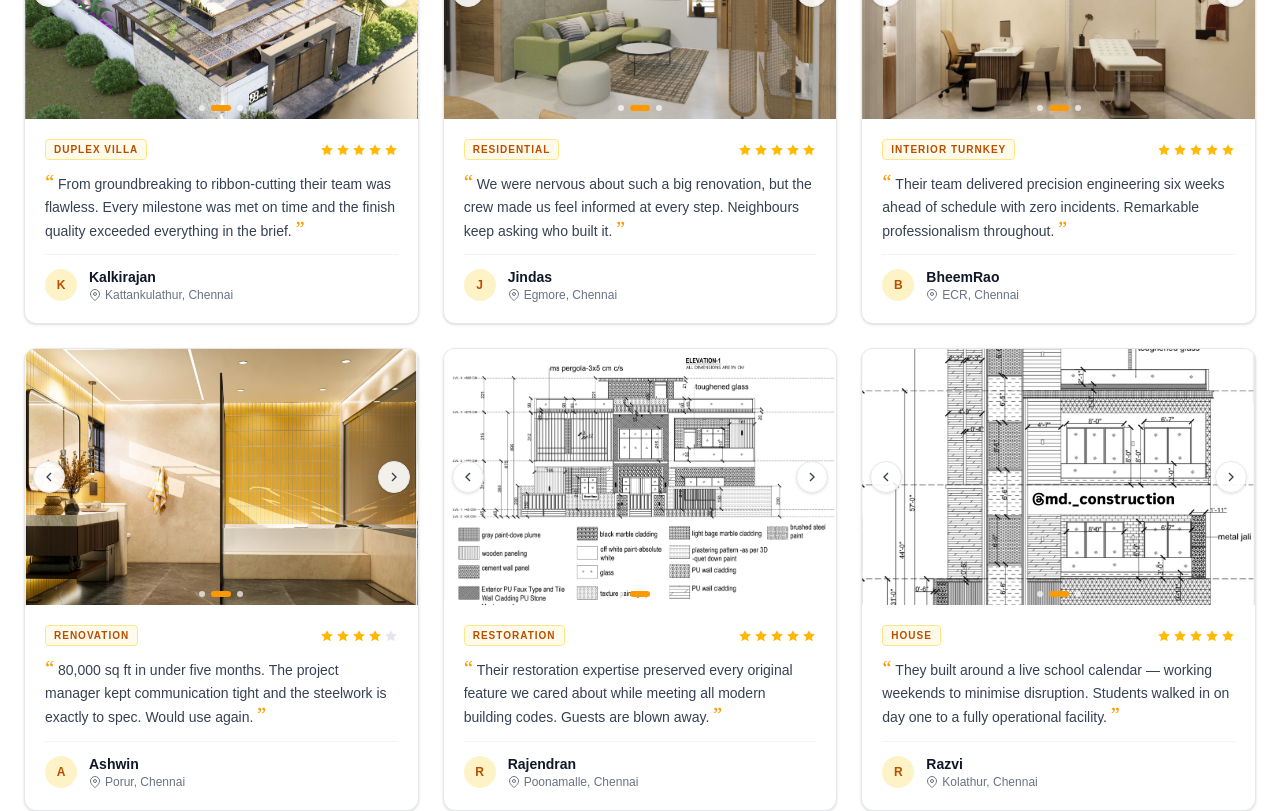
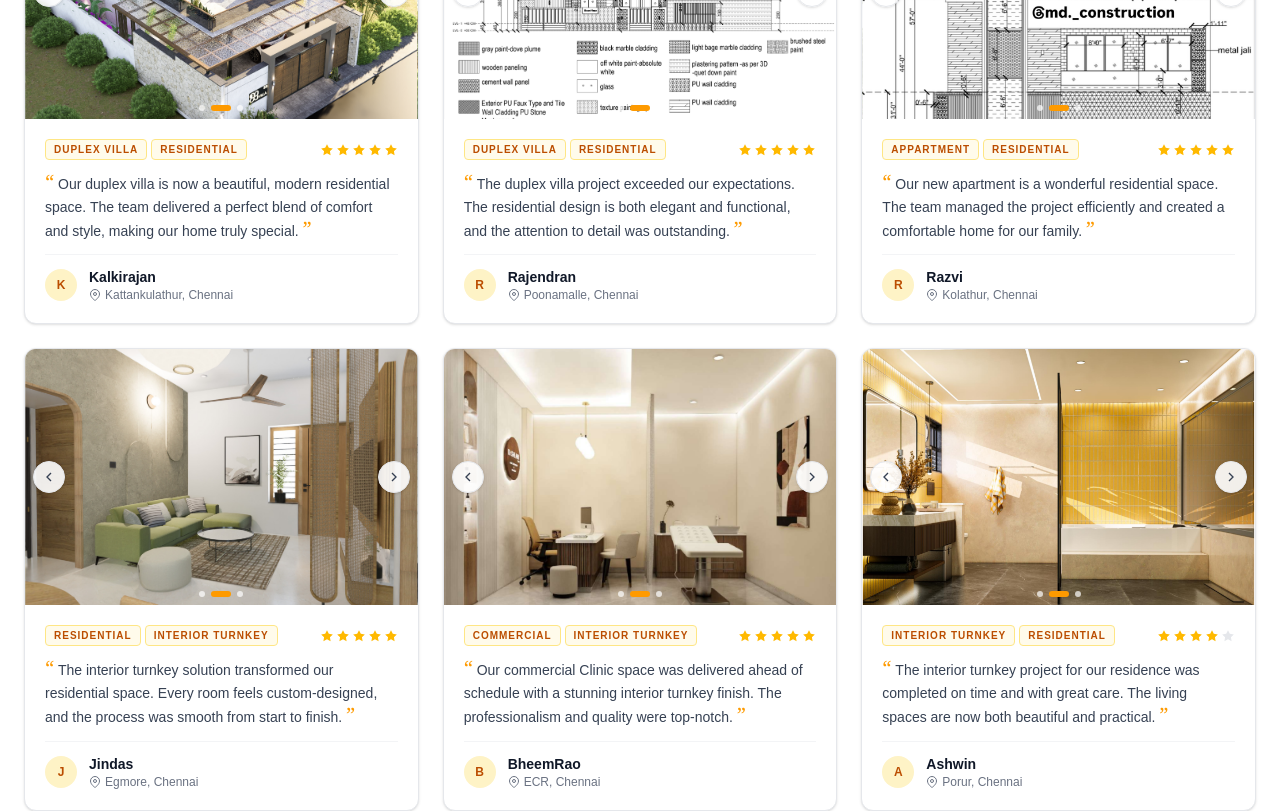
Before and after one commit to aajai54/md-construction-group, a Next.js app: page /en/testimonial in a window 1280 px wide. Shown: the part 440-1251 px from the top of the page. Built offline with nearby package versions, Linux system fonts and the light colour scheme; no server answers.

Commit message:
updated testimonial ordr

```diff
--- /dev/null
+++ b/google61d7ceb0dd5c25b1.html
@@ -0,0 +1 @@
+google-site-verification: google61d7ceb0dd5c25b1.html
--- a/src/app/[locale]/testimonial/page.tsx
+++ b/src/app/[locale]/testimonial/page.tsx
@@ -14,7 +14,7 @@ interface Testimonial {
   name: string;
   location: string;
   quote: string;
-  tag?: string;
+  tag?: string[];
   stars?: number; // 1–5
   media: TestimonialMedia;
 }
@@ -25,10 +25,10 @@ const testimonials: Testimonial[] = [
   {
     name: "Kalkirajan ",
     location: "Kattankulathur, Chennai",
-    tag: "Duplex villa",
+    tag: ["Duplex villa", "Residential"],
     stars: 5,
     quote:
-      "From groundbreaking to ribbon-cutting their team was flawless. Every milestone was met on time and the finish quality exceeded everything in the brief.",
+      "Our duplex villa is now a beautiful, modern residential space. The team delivered a perfect blend of comfort and style, making our home truly special.",
     media: {
       type: "images",
       srcs: [
@@ -39,12 +39,44 @@ const testimonials: Testimonial[] = [
     },
   },
   {
+    name: "Rajendran",
+    location: "Poonamalle, Chennai",
+    tag: ["Duplex villa", "Residential"],
+    stars: 5,
+    quote:
+      "The duplex villa project exceeded our expectations. The residential design is both elegant and functional, and the attention to detail was outstanding.",
+    media: {
+      type: "images",
+      srcs: [
+        `${testimonialBasePath}/5/1.jpg`,
+        `${testimonialBasePath}/5/2.png`,
+        `${testimonialBasePath}/5/3.png`,
+      ],
+    },
+  },
+  {
+    name: "Razvi",
+    location: "Kolathur, Chennai",
+    tag: ["Appartment","Residential"],
+    stars: 5,
+    quote:
+      "Our new apartment is a wonderful residential space. The team managed the project efficiently and created a comfortable home for our family.",
+    media: {
+      type: "images",
+      srcs: [
+        `${testimonialBasePath}/6/1.jpg`,
+        `${testimonialBasePath}/6/2.jpg`,
+        `${testimonialBasePath}/6/3.jpg`,
+      ],
+    },
+  },
+  {
     name: "Jindas",
     location: "Egmore, Chennai",
-    tag: "Residential",
+    tag: ["Residential", "Interior Turnkey"],
     stars: 5,
     quote:
-      "We were nervous about such a big renovation, but the crew made us feel informed at every step. Neighbours keep asking who built it.",
+      "The interior turnkey solution transformed our residential space. Every room feels custom-designed, and the process was smooth from start to finish.",
     media: {
       type: "images",
       srcs: [
@@ -57,10 +89,10 @@ const testimonials: Testimonial[] = [
   {
     name: "BheemRao",
     location: "ECR, Chennai",
-    tag: "Interior Turnkey",
+    tag: ["Commercial", "Interior Turnkey"],
     stars: 5,
     quote:
-      "Their team delivered precision engineering six weeks ahead of schedule with zero incidents. Remarkable professionalism throughout.",
+      "Our commercial Clinic space was delivered ahead of schedule with a stunning interior turnkey finish. The professionalism and quality were top-notch.",
     // media: {
     //   type: "video",
     //   src: `${testimonialBasePath}/3/1.mp4`,
@@ -77,48 +109,16 @@ const testimonials: Testimonial[] = [
   {
     name: "Ashwin",
     location: "Porur, Chennai",
-    tag: "Renovation",
+    tag: ["Interior Turnkey", "Residential"],
     stars: 4,
     quote:
-      "80,000 sq ft in under five months. The project manager kept communication tight and the steelwork is exactly to spec. Would use again.",
+      "The interior turnkey project for our residence was completed on time and with great care. The living spaces are now both beautiful and practical.",
     media: {
       type: "images",
       srcs: [
         `${testimonialBasePath}/4/1.png`,
         `${testimonialBasePath}/4/2.png`,
         `${testimonialBasePath}/4/3.png`,
-      ],
-    },
-  },
-  {
-    name: "Rajendran",
-    location: "Poonamalle, Chennai",
-    tag: "Restoration",
-    stars: 5,
-    quote:
-      "Their restoration expertise preserved every original feature we cared about while meeting all modern building codes. Guests are blown away.",
-    media: {
-      type: "images",
-      srcs: [
-        `${testimonialBasePath}/5/1.jpg`,
-        `${testimonialBasePath}/5/2.png`,
-        `${testimonialBasePath}/5/3.png`,
-      ],
-    },
-  },
-  {
-    name: "Razvi",
-    location: "Kolathur, Chennai",
-    tag: "House",
-    stars: 5,
-    quote:
-      "They built around a live school calendar — working weekends to minimise disruption. Students walked in on day one to a fully operational facility.",
-    media: {
-      type: "images",
-      srcs: [
-        `${testimonialBasePath}/6/1.jpg`,
-        `${testimonialBasePath}/6/2.jpg`,
-        `${testimonialBasePath}/6/3.jpg`,
       ],
     },
   },
@@ -146,9 +146,10 @@ function StarRating({ count }: { count: number }) {
 
 function ImageCarousel({ srcs }: { srcs: string[] }) {
   const [activeIndex, setActiveIndex] = useState(0);
+  const [isHovered, setIsHovered] = useState(false);
 
   useEffect(() => {
-    if (srcs.length <= 1) {
+    if (srcs.length <= 1 || isHovered) {
       return;
     }
 
@@ -159,7 +160,7 @@ function ImageCarousel({ srcs }: { srcs: string[] }) {
     return () => {
       window.clearInterval(timer);
     };
-  }, [srcs.length]);
+  }, [srcs.length, isHovered]);
 
   if (srcs.length <= 1) {
     return (
@@ -178,7 +179,11 @@ function ImageCarousel({ srcs }: { srcs: string[] }) {
   };
 
   return (
-    <div className="relative h-64 overflow-hidden">
+    <div
+      className="relative h-64 overflow-hidden"
+      onMouseEnter={() => setIsHovered(true)}
+      onMouseLeave={() => setIsHovered(false)}
+    >
       <div
         className="flex h-full transition-transform duration-500 ease-out"
         style={{ transform: `translateX(-${activeIndex * 100}%)` }}
@@ -308,9 +313,16 @@ function TestimonialCard({ item }: { item: Testimonial }) {
       <div className="flex flex-col flex-1 p-5 gap-3">
         {/* tag + stars */}
         <div className="flex items-center justify-between">
-          {item.tag && (
-            <span className="text-[10px] font-semibold tracking-widest uppercase text-amber-700 dark:text-amber-400 bg-amber-50 dark:bg-amber-900/30 border border-amber-200 dark:border-amber-800 px-2 py-0.5 rounded">
-              {item.tag}
+          {item.tag && item.tag.length > 0 && (
+            <span className="flex gap-1">
+              {item.tag.map((t, idx) => (
+                <span
+                  key={t + idx}
+                  className="text-[10px] font-semibold tracking-widest uppercase text-amber-700 dark:text-amber-400 bg-amber-50 dark:bg-amber-900/30 border border-amber-200 dark:border-amber-800 px-2 py-0.5 rounded"
+                >
+                  {t}
+                </span>
+              ))}
             </span>
           )}
           {item.stars && <StarRating count={item.stars} />}
```
